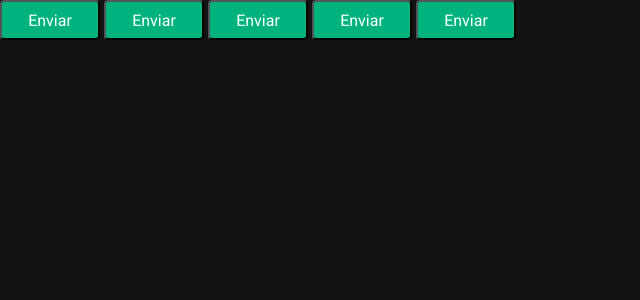
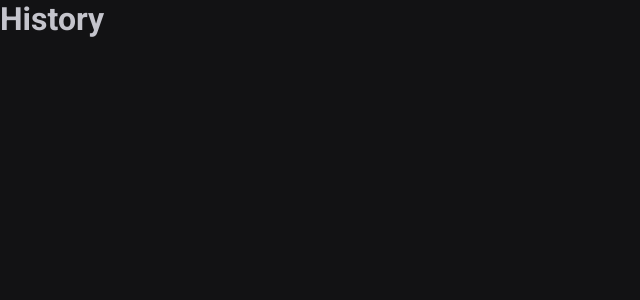
Before and after one commit to Kierico/ignite-time, a React (Vite) app: page /history in a window 1280 px wide. Shown: the top 300 px of the page, without its empty margins (0-640 px from the left). Built offline with nearby package versions, Linux system fonts and the light colour scheme.

Commit message:
2.1 - React Router DOM

```diff
--- a/package.json
+++ b/package.json
@@ -6,11 +6,12 @@
     "dev": "vite",
     "build": "tsc && vite build",
     "preview": "vite preview",
-    "lint": "eslint src --ext .ts,.tsx,"
+    "lint": "eslint src --ext .ts,.tsx"
   },
   "dependencies": {
     "react": "^18.0.0",
     "react-dom": "^18.0.0",
+    "react-router-dom": "^6.3.0",
     "styled-components": "^5.3.5"
   },
   "devDependencies": {
--- a/src/App.tsx
+++ b/src/App.tsx
@@ -1,18 +1,19 @@
 import { ThemeProvider } from 'styled-components'
-import { Button } from './components/Button'
+
+import { BrowserRouter } from 'react-router-dom'
 
 import { defaultTheme } from './styles/themes/default'
 import { GlobalStyle } from './styles/global'
+
+import { Router } from './Router'
 
 export function App() {
   return (
     <ThemeProvider theme={defaultTheme}>
       <GlobalStyle />
-      <Button variant="primary" />
-      <Button variant="secondary" />
-      <Button variant="danger" />
-      <Button variant="success" />
-      <Button />
+      <BrowserRouter>
+        <Router />
+      </BrowserRouter>
     </ThemeProvider>
   )
 }
--- /dev/null
+++ b/src/Router.tsx
@@ -0,0 +1,12 @@
+import { Routes, Route } from 'react-router-dom'
+import { History } from './pages/History'
+import { Home } from './pages/Home'
+
+export function Router() {
+    return (
+        <Routes>
+            <Route path="/" element={<Home />} />
+            <Route path="/history" element={<History />} />
+        </Routes>
+    )
+}
--- /dev/null
+++ b/src/pages/History.tsx
@@ -0,0 +1,3 @@
+export function History() {
+    return <h1>History</h1>
+}
--- /dev/null
+++ b/src/pages/Home.tsx
@@ -0,0 +1,3 @@
+export function Home() {
+    return <h1>Home</h1>
+}
```
Also changed, not shown: 2 other files (tests, documents, lock files or other folders).
